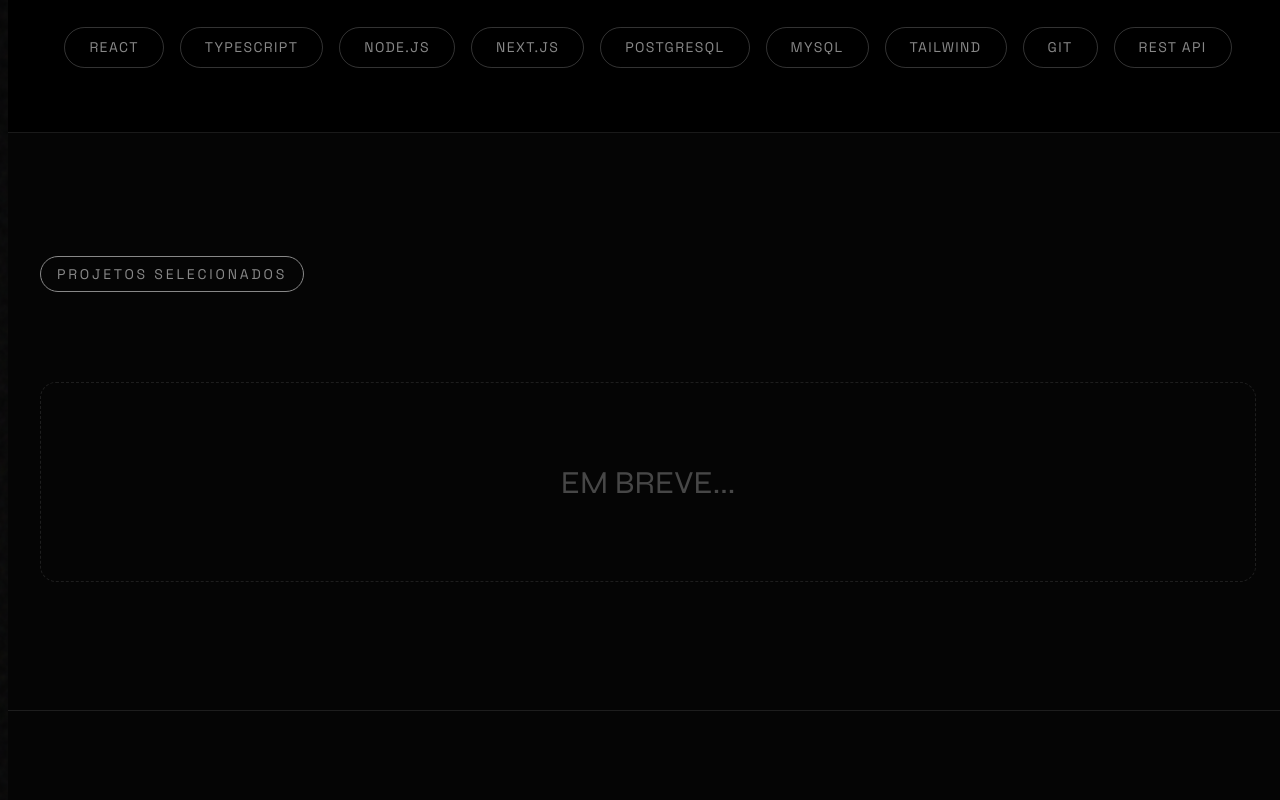
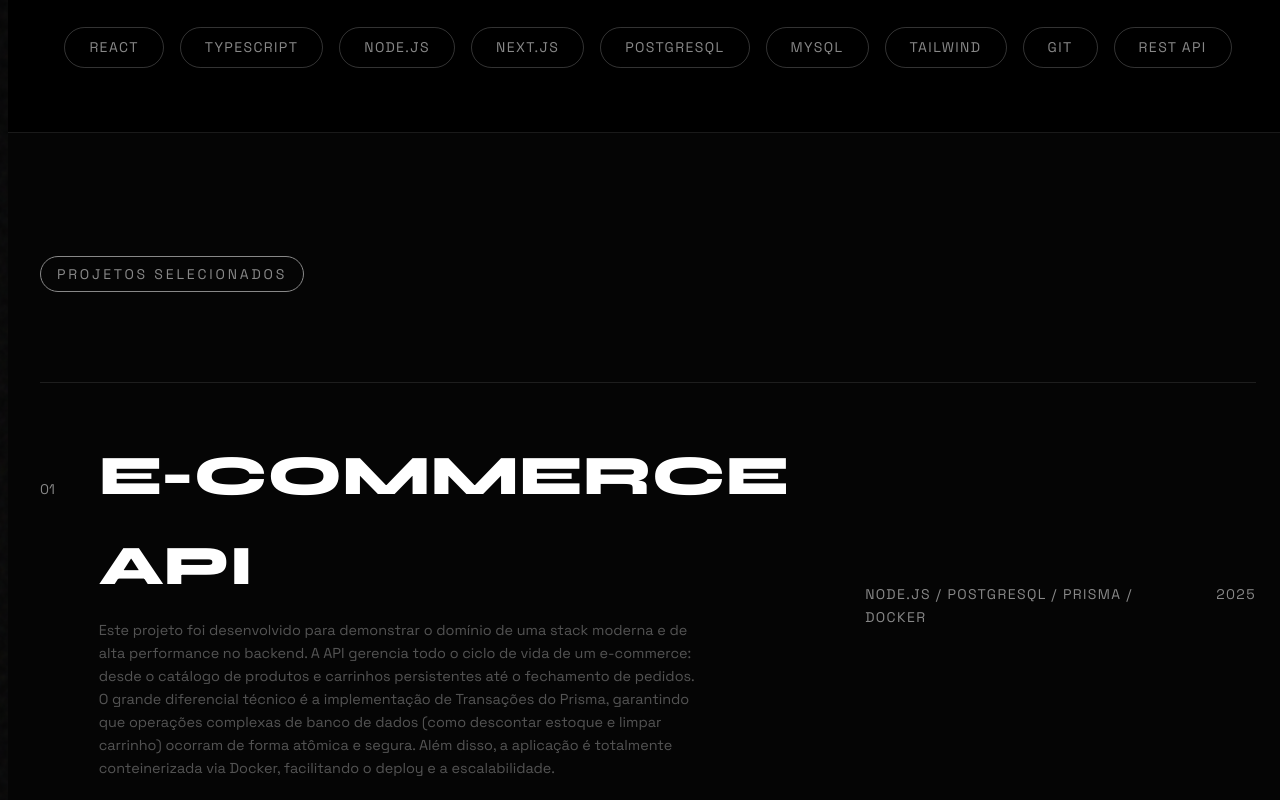
Before and after one commit to elielpdutra/Portifolio, a React (Vite) app: page / in a window 1280 px wide. Shown: the part 1680-2480 px from the top of the page. Built offline with nearby package versions, Linux system fonts and the light colour scheme.

Commit message:
feat: atualiza projeto ecommerce com descricao detalhada e ajusta stats

```diff
--- a/src/App.tsx
+++ b/src/App.tsx
@@ -2,8 +2,8 @@ import { Header } from './components/Layout/Header';
 import { Hero } from './components/Hero/Hero';
 import { About } from './components/About/About';
 import { Skills } from './components/Skills/Skills';
-// import { Projects } from './components/Projects/Projects';
-import { ProjectsPlaceholder as Projects } from './components/Projects/ProjectsPlaceholder';
+import { Projects } from './components/Projects/Projects';
+// import { ProjectsPlaceholder as Projects } from './components/Projects/ProjectsPlaceholder';
 import { Contact } from './components/Contact/Contact';
 import { ParticlesBackground } from './components/Layout/ParticlesBackground';
 import { Cursor } from './components/Layout/Cursor';
--- a/src/components/About/About.tsx
+++ b/src/components/About/About.tsx
@@ -5,7 +5,7 @@ export function About() {
   const { elementRef, isVisible } = useScrollAnimation();
   const stats = [
     { value: '01+', label: 'ANO EXP.' },
-    { value: '05+', label: 'PROJETOS' },
+    { value: '01', label: 'PROJETO' },
     { value: '100%', label: 'COMPROMISSO' },
   ];
 
--- a/src/components/Projects/Projects.module.css
+++ b/src/components/Projects/Projects.module.css
@@ -56,14 +56,31 @@
   width: 30px;
 }
 
+.titleWrapper {
+  display: flex;
+  flex-direction: column;
+  gap: 0.5rem;
+}
+
 .projectTitle {
   font-family: var(--font-display);
-  font-size: 4rem;
+  font-size: 3.5rem; /* Slightly reduced to give room for desc */
   font-weight: 800;
   color: var(--text-primary);
   text-transform: uppercase;
   margin: 0;
-  transition: transform 0.3s;
+  transition: transform 0.3s cubic-bezier(0.16, 1, 0.3, 1);
+}
+
+.projectDescription {
+  font-family: var(--font-main);
+  font-size: 0.9rem;
+  color: var(--text-secondary);
+  max-width: 600px;
+  line-height: 1.6;
+  opacity: 0.6;
+  margin: 0;
+  transition: all 0.3s ease;
 }
 
 .projectMeta {
@@ -107,6 +124,12 @@
 .projectItem:hover .projectTitle {
   transform: translateX(10px);
   color: #fff;
+}
+
+.projectItem:hover .projectDescription {
+  opacity: 1;
+  color: var(--text-primary);
+  transform: translateX(10px);
 }
 
 .projectItem:hover .projectMeta {
--- a/src/components/Projects/Projects.tsx
+++ b/src/components/Projects/Projects.tsx
@@ -29,7 +29,10 @@ function ProjectItem({ project }: { project: any }) {
 
         <div className={styles.projectInfo}>
             <span className={styles.projectId}>{project.id}</span>
-            <h3 className={styles.projectTitle}>{project.title}</h3>
+            <div className={styles.titleWrapper}>
+                <h3 className={styles.projectTitle}>{project.title}</h3>
+                <p className={styles.projectDescription}>{project.description}</p>
+            </div>
         </div>
         <div className={styles.projectMeta}>
             <span className={styles.projectTech}>{project.tech}</span>
--- a/src/constants.ts
+++ b/src/constants.ts
@@ -8,33 +8,9 @@ export const PROJECTS_DATA = [
   {
     id: '01',
     title: 'E-COMMERCE API',
-    tech: 'Node.js / PostgreSQL',
-    year: '2024',
-    url: '#', // Será atualizado quando o projeto estiver no ar
-    description: 'API Restful completa com gestão de produtos e pedidos.'
-  },
-  {
-    id: '02',
-    title: 'FINANCE DASH',
-    tech: 'React / TypeScript',
-    year: '2023',
-    url: '#',
-    description: 'Dashboard interativo para controle financeiro pessoal.'
-  },
-  {
-    id: '03',
-    title: 'TASK MANAGER',
-    tech: 'NestJS / Docker',
-    year: '2023',
-    url: '#',
-    description: 'Gerenciador de tarefas com arquitetura em microsserviços.'
-  },
-  {
-    id: '04',
-    title: 'PORTFOLIO V1',
-    tech: 'Vite / CSS Modules',
-    year: '2022',
-    url: 'https://github.com/elielpdutra', // Linkando para o github por enquanto
-    description: 'Primeira versão deste portfólio.'
-  },
+    tech: 'Node.js / PostgreSQL / Prisma / Docker',
+    year: '2025',
+    url: 'https://github.com/elielpdutra/ecommerce-api',
+    description: 'Este projeto foi desenvolvido para demonstrar o domínio de uma stack moderna e de alta performance no backend. A API gerencia todo o ciclo de vida de um e-commerce: desde o catálogo de produtos e carrinhos persistentes até o fechamento de pedidos. O grande diferencial técnico é a implementação de Transações do Prisma, garantindo que operações complexas de banco de dados (como descontar estoque e limpar carrinho) ocorram de forma atômica e segura. Além disso, a aplicação é totalmente conteinerizada via Docker, facilitando o deploy e a escalabilidade.'
+  }
 ];
```
